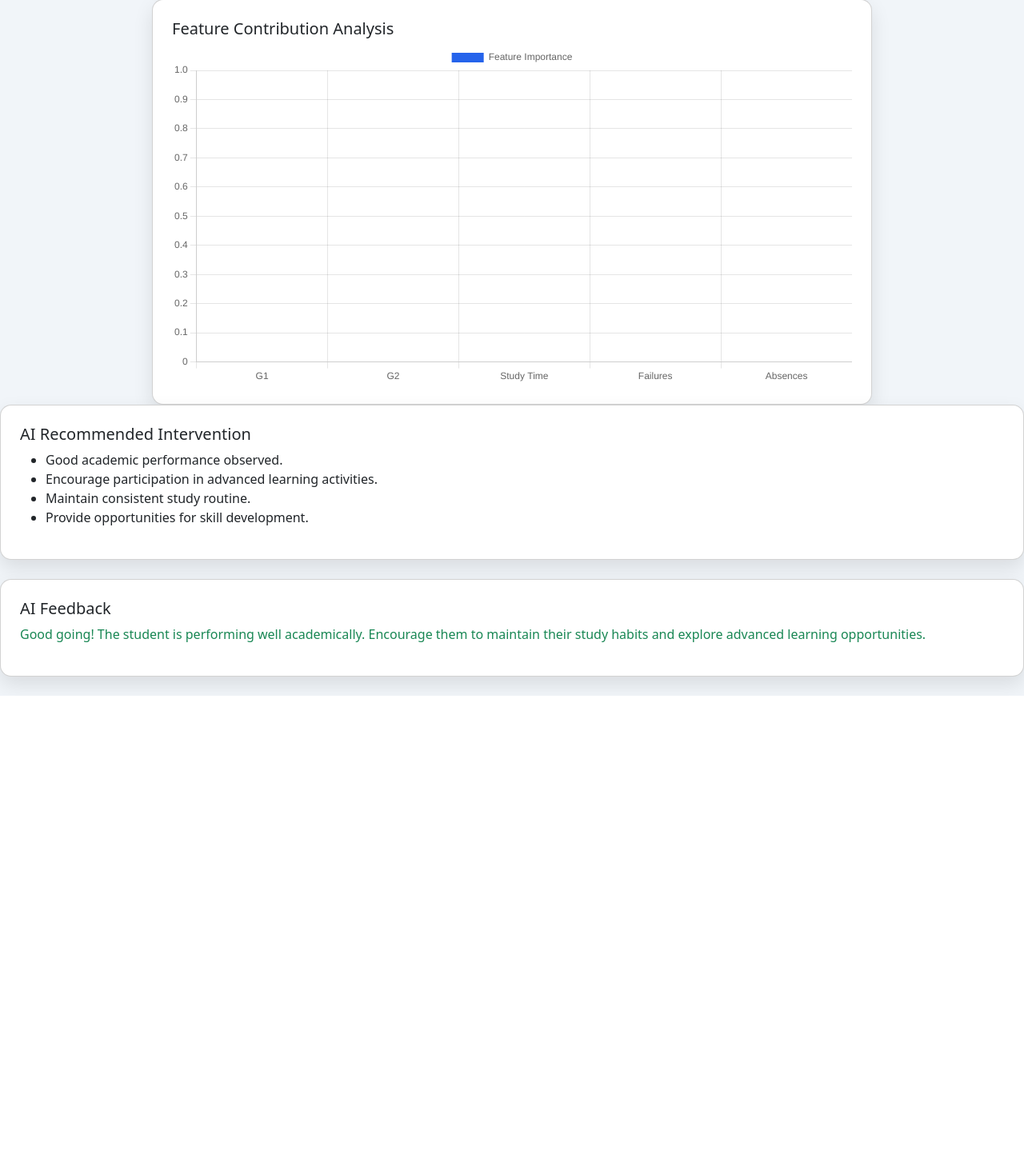
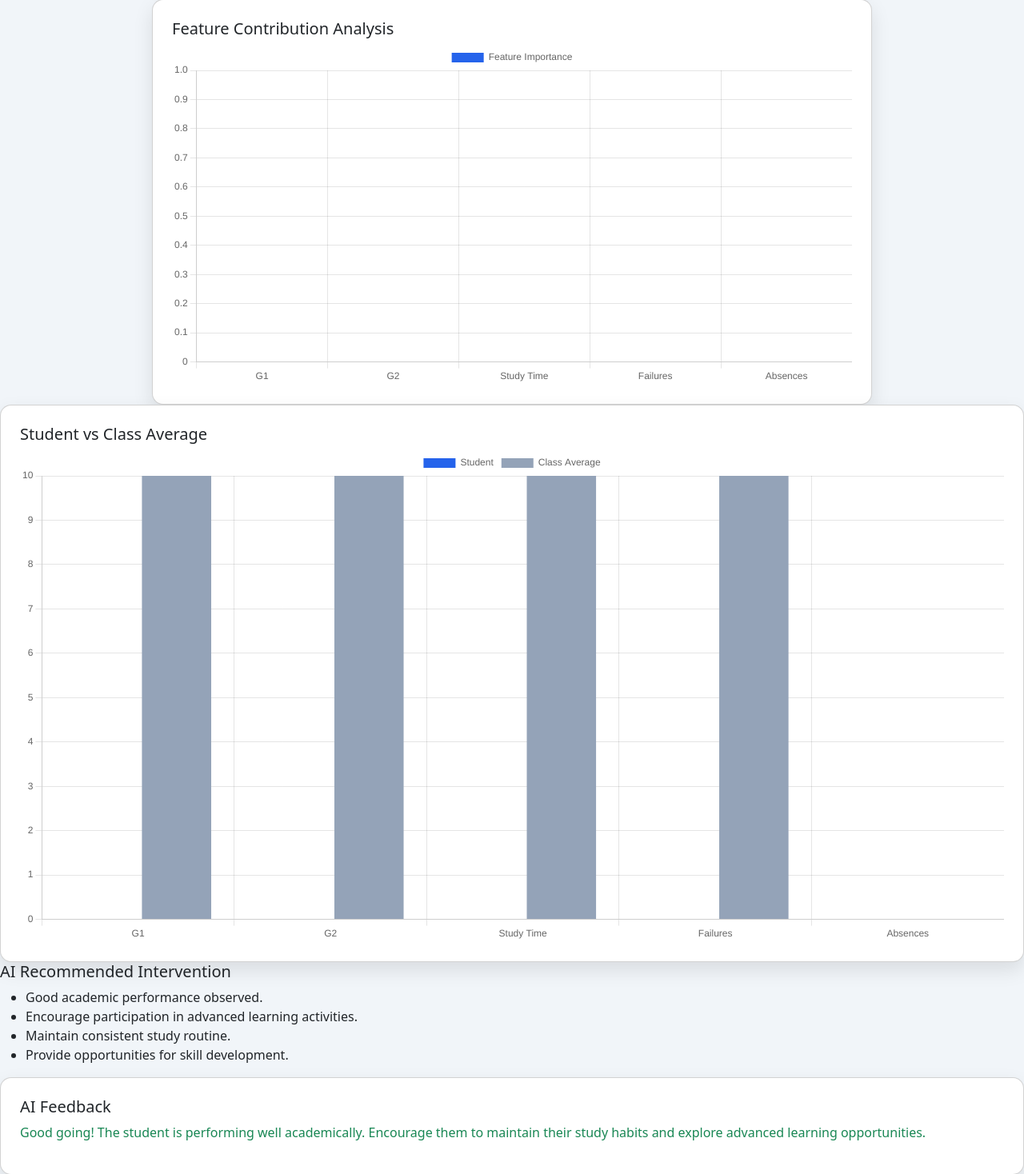
Before and after one commit to Nikki31Chaudhary/Prediciting-Student-Performance, a Flask app: template templates/student_detail.html in a window 1280 px wide. Shown: the part 640-2108 px from the top of the page at 80% size. Before the commit the page ends 1510 px from the top, so only its background shows below. Run offline with Flask 3, Linux system fonts and the light colour scheme; the template is opened without the code that fills it: most values are stand-ins (such as "Sample title", 1, 10 or a date in 2020); parts of the project's set-up code (start-up, migrations or seed data) failed here and were passed over.

Commit message:
Add student vs class average comparison chart for enhanced academic performance analysis

```diff
--- a/app.py
+++ b/app.py
@@ -319,13 +319,27 @@ def student_detail(student_id):
     else:
         risk="Low"
 
+    # Class averages
+    avg_g1 = round(df["G1"].mean(),2)
+    avg_g2 = round(df["G2"].mean(),2)
+    avg_abs = round(df["absences"].mean(),2)
+    avg_study = round(df["studytime"].mean(),2)
+    avg_fail = round(df["failures"].mean(),2)
+
     return render_template(
         "student_detail.html",
         student=student,
         predicted_grade=predicted_grade,
         risk=risk,
-        importance=importance.tolist()
-    )
+        importance=importance.tolist(),
+
+        avg_g1=avg_g1,
+        avg_g2=avg_g2,
+        avg_abs=avg_abs,
+        avg_study=avg_study,
+        avg_fail=avg_fail
+)
+
 
 @app.route("/admin-analytics")
 def admin_analytics():
--- a/templates/student_detail.html
+++ b/templates/student_detail.html
@@ -101,7 +101,15 @@ style="width: {{ (predicted_grade/20)*100 }}%">
 </div>
 
 </div>
-<div class="card p-4 mb-4">
+<div class="card p-4 ">
+
+
+
+<h5>Student vs Class Average</h5>
+
+<canvas id="comparisonChart"></canvas>
+
+</div>
 
 <h5>AI Recommended Intervention</h5>
 
@@ -182,6 +190,46 @@ backgroundColor:"#2563eb"
 
 })
 
+let studentValues = [
+{{ student.G1 }},
+{{ student.G2 }},
+{{ student.studytime }},
+{{ student.failures }},
+{{ student.absences }}
+]
+
+let avgValues = [
+{{ avg_g1 }},
+{{ avg_g2 }},
+{{ avg_study }},
+{{ avg_fail }},
+{{ avg_abs }}
+]
+
+new Chart(document.getElementById("comparisonChart"),{
+
+type:"bar",
+
+data:{
+labels:["G1","G2","Study Time","Failures","Absences"],
+
+datasets:[
+{
+label:"Student",
+data:studentValues,
+backgroundColor:"#2563eb"
+},
+
+{
+label:"Class Average",
+data:avgValues,
+backgroundColor:"#94a3b8"
+}
+]
+}
+
+})
+
 </script>
 
 </body>
```
